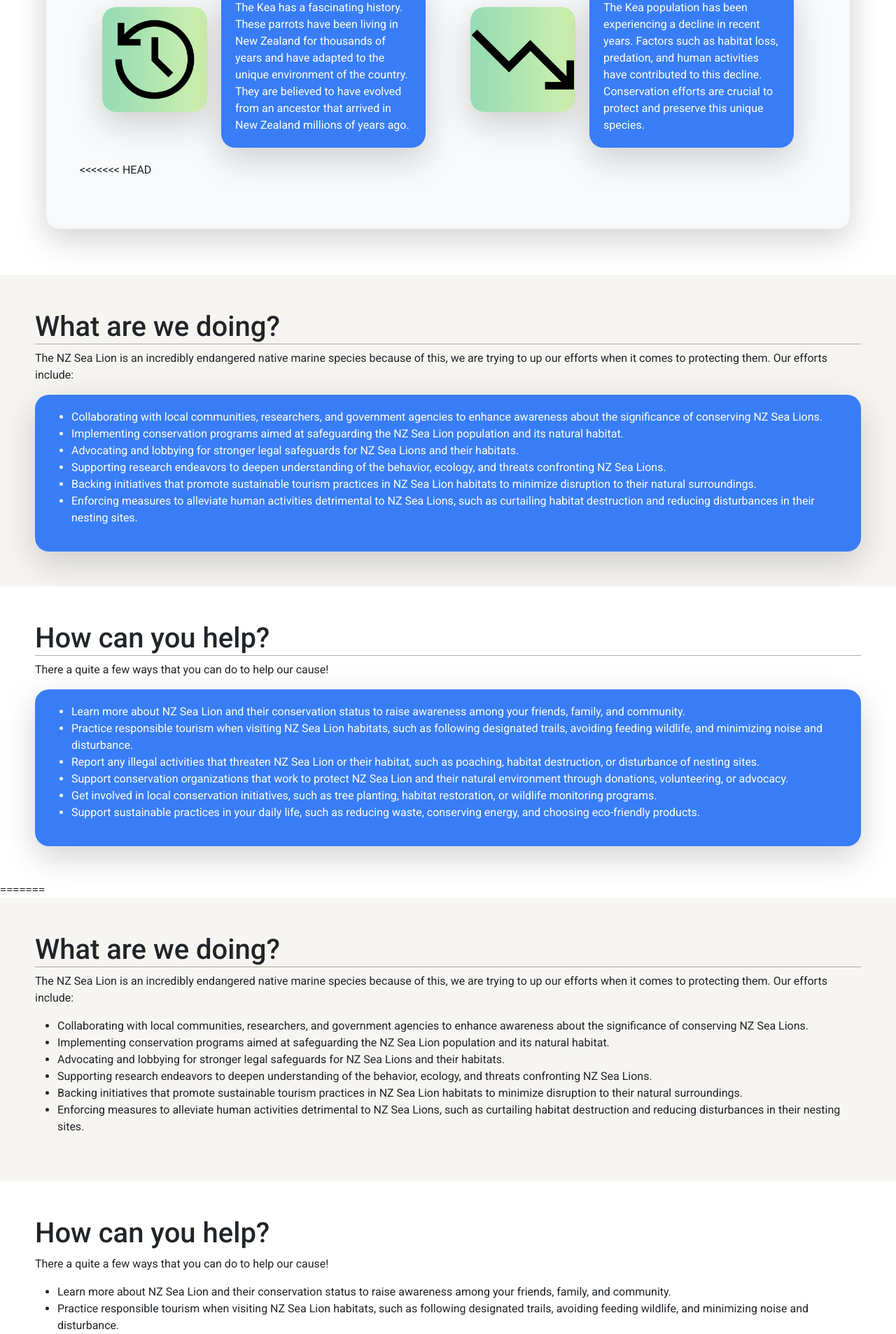
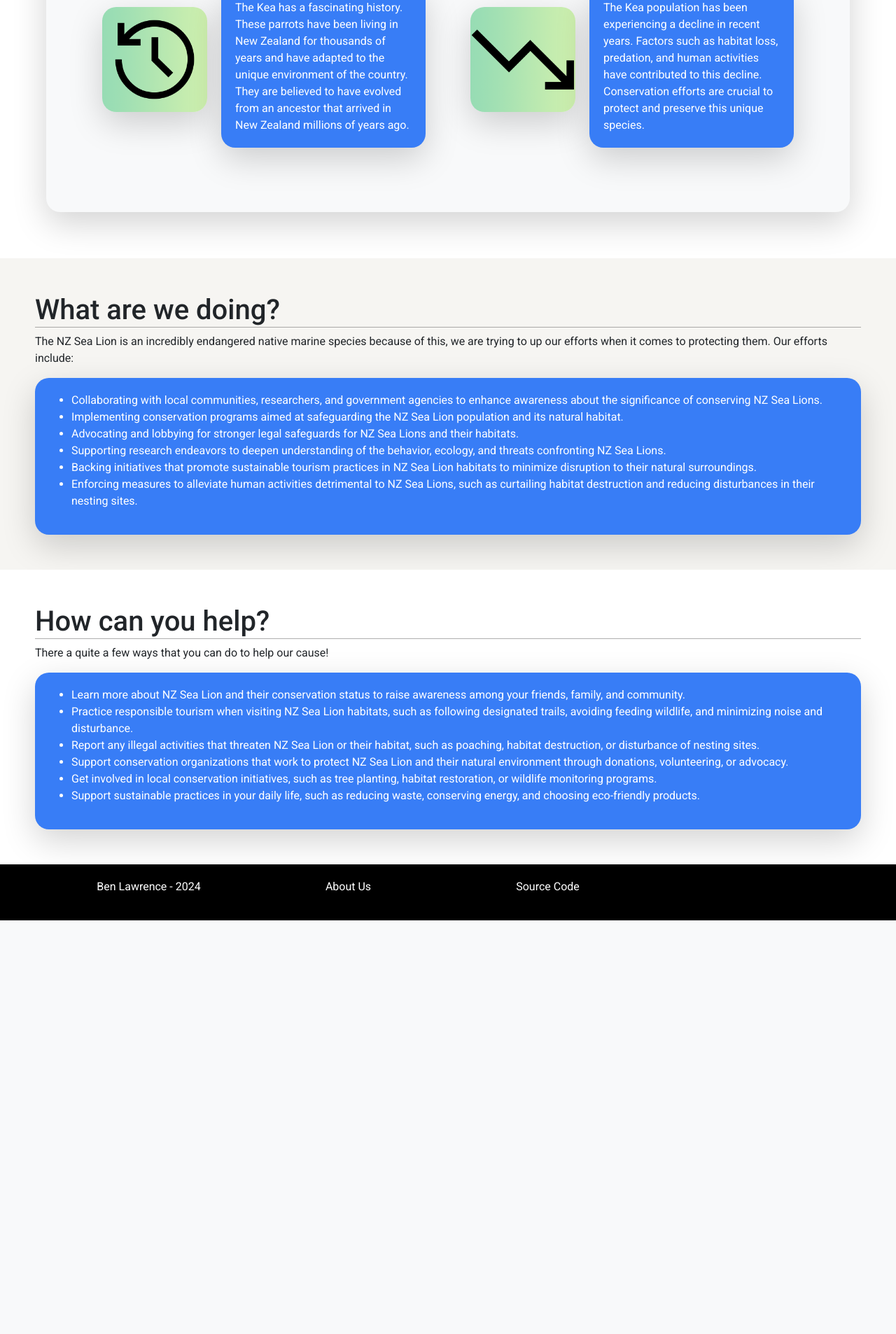
Before and after one commit to Bentheminernz/1.2-Develop-a-digital-technologies-outcome, a Flask app: page /NZsealion in a window 1280 px wide. Shown: the part 1152-3058 px from the top of the page at 70% size. After the commit the page ends 2467 px from the top, so only its background shows below. Run offline with Flask 3, Linux system fonts and the light colour scheme; some web fonts are replaced.

Commit message:
Fixes up NZ Sea Lion

```diff
--- a/templates/animals/NZsealion.html
+++ b/templates/animals/NZsealion.html
@@ -40,7 +40,9 @@
                             <p>The Kea population has been experiencing a decline in recent years. Factors such as habitat loss, predation, and human activities have contributed to this decline. Conservation efforts are crucial to protect and preserve this unique species.</p>
                         </div>
                     </div>
-<<<<<<< HEAD
+                </div>
+            </div>
+        </div>
     </section>
     <section class="section-two">
         <h1 class="line">What are we doing?</h1>
@@ -70,36 +72,6 @@
             </ul>
         </div>
     </section>
-=======
-                </div>
-            </div>
-        </div>
-    </section>
-    <section class="section-two">
-        <h1 class="line">What are we doing?</h1>
-        <p>The NZ Sea Lion is an incredibly endangered native marine species because of this, we are trying to up our efforts when it comes to protecting them. Our efforts include:</p>
-        <ul>
-            <li>Collaborating with local communities, researchers, and government agencies to enhance awareness about the significance of conserving NZ Sea Lions.</li>
-            <li>Implementing conservation programs aimed at safeguarding the NZ Sea Lion population and its natural habitat.</li>
-            <li>Advocating and lobbying for stronger legal safeguards for NZ Sea Lions and their habitats.</li>
-            <li>Supporting research endeavors to deepen understanding of the behavior, ecology, and threats confronting NZ Sea Lions.</li>
-            <li>Backing initiatives that promote sustainable tourism practices in NZ Sea Lion habitats to minimize disruption to their natural surroundings.</li>
-            <li>Enforcing measures to alleviate human activities detrimental to NZ Sea Lions, such as curtailing habitat destruction and reducing disturbances in their nesting sites.</li>
-        </ul>
-    </section>
-    <section class="section-three">
-        <h1>How can you help?</h1>
-        <p>There a quite a few ways that you can do to help our cause!</p>
-        <ul>
-            <li>Learn more about NZ Sea Lion and their conservation status to raise awareness among your friends, family, and community.</li>
-            <li>Practice responsible tourism when visiting NZ Sea Lion habitats, such as following designated trails, avoiding feeding wildlife, and minimizing noise and disturbance.</li>
-            <li>Report any illegal activities that threaten NZ Sea Lion or their habitat, such as poaching, habitat destruction, or disturbance of nesting sites.</li>
-            <li>Support conservation organizations that work to protect NZ Sea Lion and their natural environment through donations, volunteering, or advocacy.</li>
-            <li>Get involved in local conservation initiatives, such as tree planting, habitat restoration, or wildlife monitoring programs.</li>
-            <li>Support sustainable practices in your daily life, such as reducing waste, conserving energy, and choosing eco-friendly products.</li>
-        </ul>
-    </section>
->>>>>>> 47074aad6205bcbf073d40c5e7bbb2e655765cad
     {% include 'parts/footer.html' %}
 </body>
 </html>
```
Lines whose indentation alone changed are shown as unchanged.
